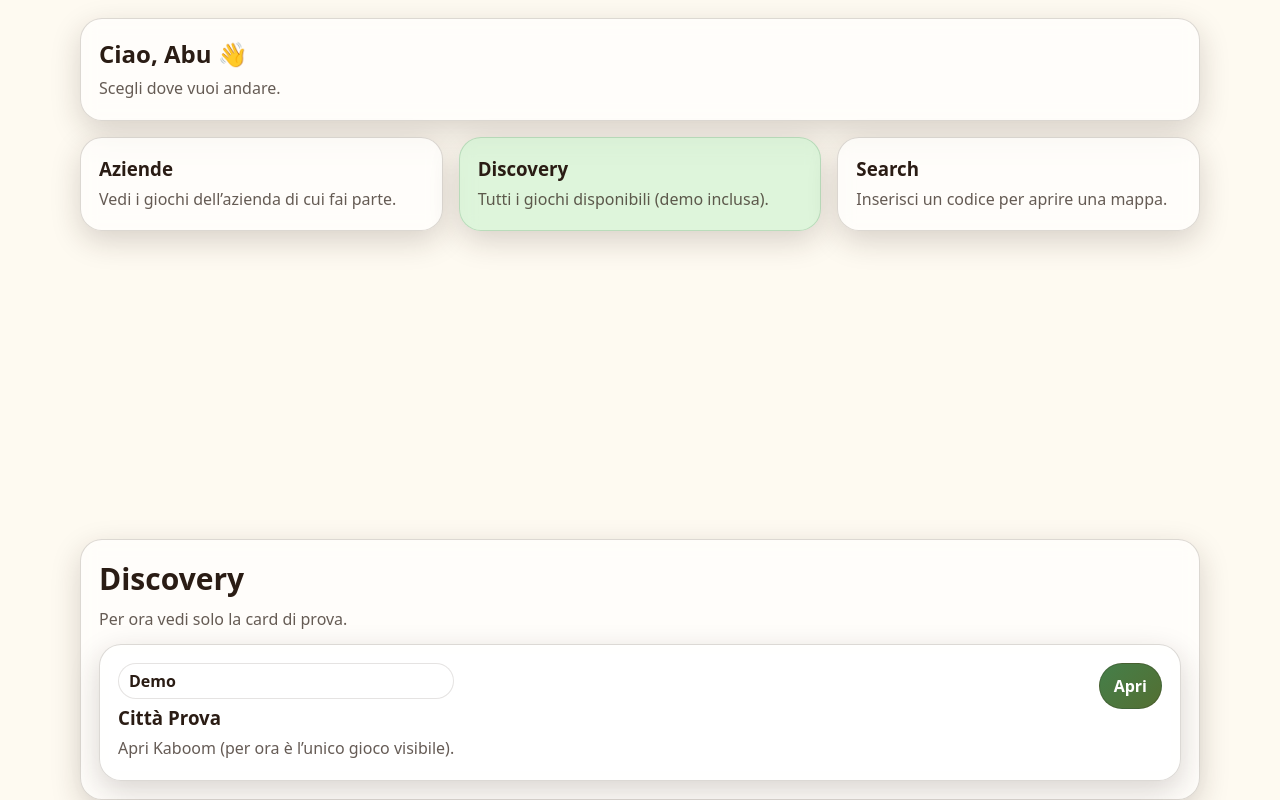
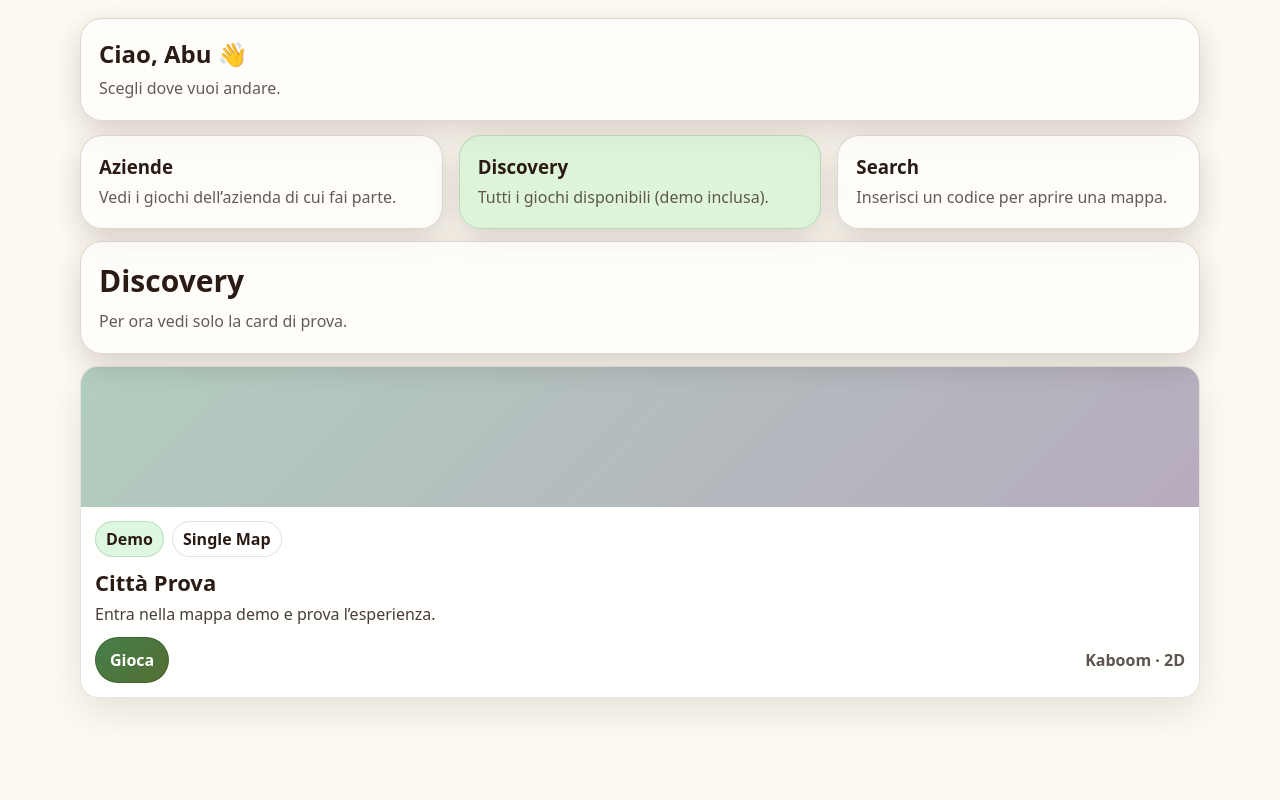
Before and after one commit to ItzAbu/Hackaton, a Django app: page /dashboard/private/discovery/ in a window 1280 px wide. Shown: the part 71-871 px from the top of the page. Run offline with Django 4.2, Linux system fonts and the light colour scheme; a user stored in the database is signed in; data comes from the database, SQL or seed files in the repository.

Commit message:
Co-authored-by: Scoccy <Scoccy@users.noreply.github.com> Co-authored-by: Mattia Fermani <matty.fermani@gmail.com>

```diff
--- a/static/style.css
+++ b/static/style.css
@@ -912,3 +912,95 @@ hr.sep{
 .tab-panel{
   margin-top: 0;
 }
+
+/* Mantieni tutto “attaccato” in alto (niente spinta in basso) */
+.private-app{
+  display:block; /* se .app aveva flex/space-between, lo neutralizzi qui */
+}
+
+.private-content{
+  margin-top: 12px; /* poco sotto le 3 selezioni */
+}
+
+/* Tab active */
+.tab-tile.is-active .card{
+  background: rgba(196, 240, 201, 0.55);
+  border: 1px solid rgba(58, 134, 75, 0.22);
+}
+
+/* Game card “da gioco” */
+.game-link{
+  display:block;
+  text-decoration:none;
+  color:inherit;
+}
+
+.game-tile{
+  overflow:hidden;
+  border-radius: 18px;
+  border: 1px solid rgba(42,28,20,0.12);
+  background: rgba(255,255,255,0.92);
+  box-shadow: 0 14px 40px rgba(17, 12, 8, 0.10);
+  transition: transform .12s ease, box-shadow .12s ease;
+}
+
+.game-link:hover .game-tile{
+  transform: translateY(-2px);
+  box-shadow: 0 18px 55px rgba(17, 12, 8, 0.16);
+}
+
+.game-cover{
+  height: 140px;
+  background: linear-gradient(135deg, rgba(34,112,72,0.35), rgba(49,16,71,0.35));
+}
+
+.game-body{
+  padding: 14px;
+}
+
+.game-badges{
+  display:flex;
+  gap: 8px;
+  flex-wrap: wrap;
+  margin-bottom: 10px;
+}
+
+.game-badge{
+  display:inline-flex;
+  align-items:center;
+  gap:6px;
+  padding: 6px 10px;
+  border-radius: 999px;
+  font-weight: 800;
+  background: rgba(196, 240, 201, 0.55);
+  border: 1px solid rgba(58, 134, 75, 0.22);
+}
+
+.game-badge.subtle{
+  background: rgba(255,255,255,0.55);
+  border: 1px solid rgba(42,28,20,0.12);
+  font-weight: 700;
+}
+
+.game-title{
+  margin: 0 0 6px 0;
+  font-size: 22px;
+  font-weight: 900;
+}
+
+.game-desc{
+  margin: 0 0 12px 0;
+  opacity: .85;
+}
+
+.game-footer{
+  display:flex;
+  align-items:center;
+  justify-content:space-between;
+  gap: 10px;
+}
+
+.game-meta{
+  font-weight: 800;
+  opacity: .75;
+}
--- a/templates/dashboard/private_page.html
+++ b/templates/dashboard/private_page.html
@@ -20,10 +20,7 @@
 
       <div class="topbar-right">
         <span class="badge">Privato</span>
-
-        <!-- link rapido a search tab -->
         <a class="btn btn-ghost" href="{% url 'private_page' %}?tab=search">Search</a>
-
         <a class="btn btn-outline" href="{% url 'logout' %}">Logout</a>
 
         <a class="avatar-link" href="{% url 'private_profile' %}" title="Profilo">
@@ -33,23 +30,19 @@
     </div>
   </header>
 
-  <main class="app">
+  <main class="app private-app">
     <section class="container" style="margin-top:18px;">
       <div class="card pad">
-        <h2 class="h3" style="margin:0 0 6px 0;">
-          Ciao, {{ user.username }} 👋
-        </h2>
+        <h2 class="h3" style="margin:0 0 6px 0;">Ciao, {{ user.username }} 👋</h2>
         <p class="p" style="margin:0;">Scegli dove vuoi andare.</p>
       </div>
     </section>
 
-    <!-- ✅ “tab” -->
-    <section class="container" style="margin-top:16px;">
+    <!-- TAB -->
+    <section class="container" style="margin-top:14px;">
       <div class="grid cols-3">
-
         <a class="tile tab-tile {% if selected_tab == 'companies' %}is-active{% endif %}"
-           href="{% url 'private_page' %}?tab=companies"
-           data-tab="companies">
+           href="{% url 'private_page' %}?tab=companies" data-tab="companies">
           <div class="card pad">
             <h3 class="h3" style="margin:0 0 6px 0;">Aziende</h3>
             <p class="p" style="margin:0;">Vedi i giochi dell’azienda di cui fai parte.</p>
@@ -57,8 +50,7 @@
         </a>
 
         <a class="tile tab-tile {% if selected_tab == 'discovery' %}is-active{% endif %}"
-           href="{% url 'private_page' %}?tab=discovery"
-           data-tab="discovery">
+           href="{% url 'private_page' %}?tab=discovery" data-tab="discovery">
           <div class="card pad">
             <h3 class="h3" style="margin:0 0 6px 0;">Discovery</h3>
             <p class="p" style="margin:0;">Tutti i giochi disponibili (demo inclusa).</p>
@@ -66,29 +58,24 @@
         </a>
 
         <a class="tile tab-tile {% if selected_tab == 'search' %}is-active{% endif %}"
-           href="{% url 'private_page' %}?tab=search"
-           data-tab="search">
+           href="{% url 'private_page' %}?tab=search" data-tab="search">
           <div class="card pad">
             <h3 class="h3" style="margin:0 0 6px 0;">Search</h3>
             <p class="p" style="margin:0;">Inserisci un codice per aprire una mappa.</p>
           </div>
         </a>
-
       </div>
     </section>
 
-    <!-- ✅ contenuto che cambia sotto -->
-    <section class="container" style="margin-top:16px;">
+    <!-- ✅ CONTENUTO SUBITO SOTTO -->
+    <section class="container private-content">
 
       <!-- AZIENDE -->
-      <div class="card pad tab-panel"
-           data-panel="companies"
-           {% if selected_tab != 'companies' %}hidden{% endif %}>
+      <div class="card pad tab-panel" data-panel="companies" {% if selected_tab != 'companies' %}hidden{% endif %}>
         <h2 class="h2" style="margin:0 0 8px 0;">Aziende</h2>
         <p class="p" style="margin:0;">
           Al momento <b>non fai parte di nessuna azienda</b>.
         </p>
-
         <div class="private-actions">
           <a class="btn btn-primary" href="{% url 'private_page' %}?tab=search">Inserisci codice (Search)</a>
           <a class="btn btn-ghost" href="{% url 'private_page' %}?tab=discovery">Vai a Discovery</a>
@@ -96,50 +83,50 @@
       </div>
 
       <!-- DISCOVERY -->
-      <div class="card pad tab-panel"
-           data-panel="discovery"
-           {% if selected_tab != 'discovery' %}hidden{% endif %}>
-        <h2 class="h2" style="margin:0 0 8px 0;">Discovery</h2>
-        <p class="p" style="margin:0 0 12px 0;">Per ora vedi solo la card di prova.</p>
+      <div class="tab-panel" data-panel="discovery" {% if selected_tab != 'discovery' %}hidden{% endif %}>
+        <div class="card pad" style="margin-bottom:12px;">
+          <h2 class="h2" style="margin:0 0 8px 0;">Discovery</h2>
+          <p class="p" style="margin:0;">Per ora vedi solo la card di prova.</p>
+        </div>
 
-        <a class="tile" href="{% url 'kaboom' %}">
-          <div class="card pad game-card">
-            <div class="meta">
-              <div class="tag">Demo</div>
-              <h3 class="h3" style="margin:0;">Città Prova</h3>
-              <p class="p" style="margin:0;">Apri Kaboom (per ora è l’unico gioco visibile).</p>
-            </div>
-            <div>
-              <span class="btn btn-primary">Apri</span>
+        <!-- ✅ Game card “da gioco” -->
+        <a class="game-link" href="{% url 'kaboom' %}">
+          <div class="game-tile">
+            <div class="game-cover" aria-hidden="true"></div>
+
+            <div class="game-body">
+              <div class="game-badges">
+                <span class="game-badge">Demo</span>
+                <span class="game-badge subtle">Single Map</span>
+              </div>
+
+              <h3 class="game-title">Città Prova</h3>
+              <p class="game-desc">Entra nella mappa demo e prova l’esperienza.</p>
+
+              <div class="game-footer">
+                <span class="btn btn-primary">Gioca</span>
+                <span class="game-meta">Kaboom · 2D</span>
+              </div>
             </div>
           </div>
         </a>
       </div>
 
       <!-- SEARCH -->
-      <div class="card pad tab-panel"
-           data-panel="search"
-           {% if selected_tab != 'search' %}hidden{% endif %}>
+      <div class="card pad tab-panel" data-panel="search" {% if selected_tab != 'search' %}hidden{% endif %}>
         <h2 class="h2" style="margin:0 0 8px 0;">Search</h2>
-        <p class="p" style="margin:0;">
-          Inserisci un codice per aprire una mappa. (Per ora è solo UI, non funziona.)
-        </p>
+        <p class="p" style="margin:0;">Inserisci un codice per aprire una mappa. (Solo UI)</p>
 
         <form class="search-form" method="get" action="#">
           <input class="input" type="text" name="code" placeholder="Es. CITY-1234" />
           <button class="btn btn-primary" type="submit">Apri</button>
         </form>
-
-        <p class="p" style="margin-top:10px; opacity:.8;">
-          Suggerimento: in futuro qui potrai incollare un codice fornito dall’azienda o da un QR.
-        </p>
       </div>
 
     </section>
   </main>
 
   <script>
-    // ✅ Cambio tab senza ricaricare (ma mantiene anche ?tab=...)
     (function(){
       const tiles = document.querySelectorAll(".tab-tile[data-tab]");
       const panels = document.querySelectorAll(".tab-panel[data-panel]");
@@ -160,7 +147,6 @@
         });
       });
 
-      // inizializza
       const urlTab = new URLSearchParams(window.location.search).get("tab");
       setTab(urlTab || "{{ selected_tab|default:'companies' }}");
     })();
```
Also changed, not shown: templates/registration/register.html (+5 -3 lines), templates/dashboard/profile.html (renamed from templates/dashboard/profile_page.html).
